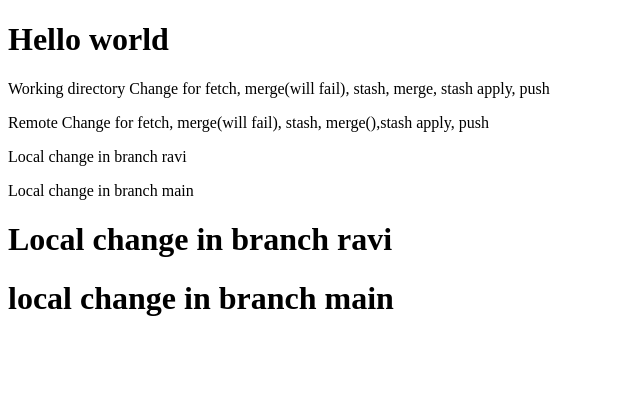
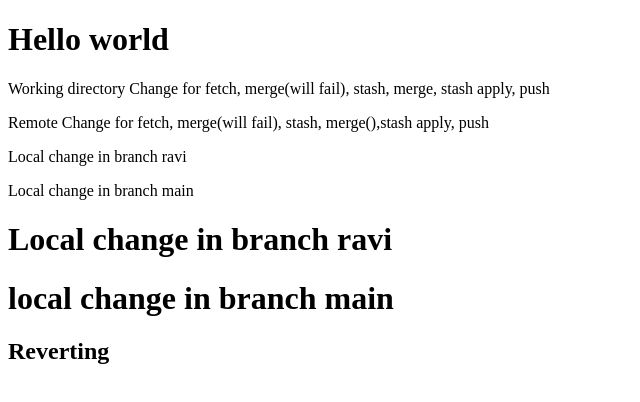
Before and after one commit to Raviteja654321/Git_Training, a plain HTML site: page index.html in a window 1280 px wide. Shown: the whole page, without its empty margins (0-640 px from the left). Drawn offline with Linux system fonts and the light colour scheme.

Commit message:
Rebase continued

```diff
--- a/index.html
+++ b/index.html
@@ -13,6 +13,7 @@
     <p>Local change in branch main</p>
     <h1>Local change in branch ravi</h1>
     <h1>local change in branch main</h1>
+    <h2>Reverting</h2>
     <script src="index.js">
         window.alert("hello!! Raviteja");
         window.alert("Remote Change");
```
